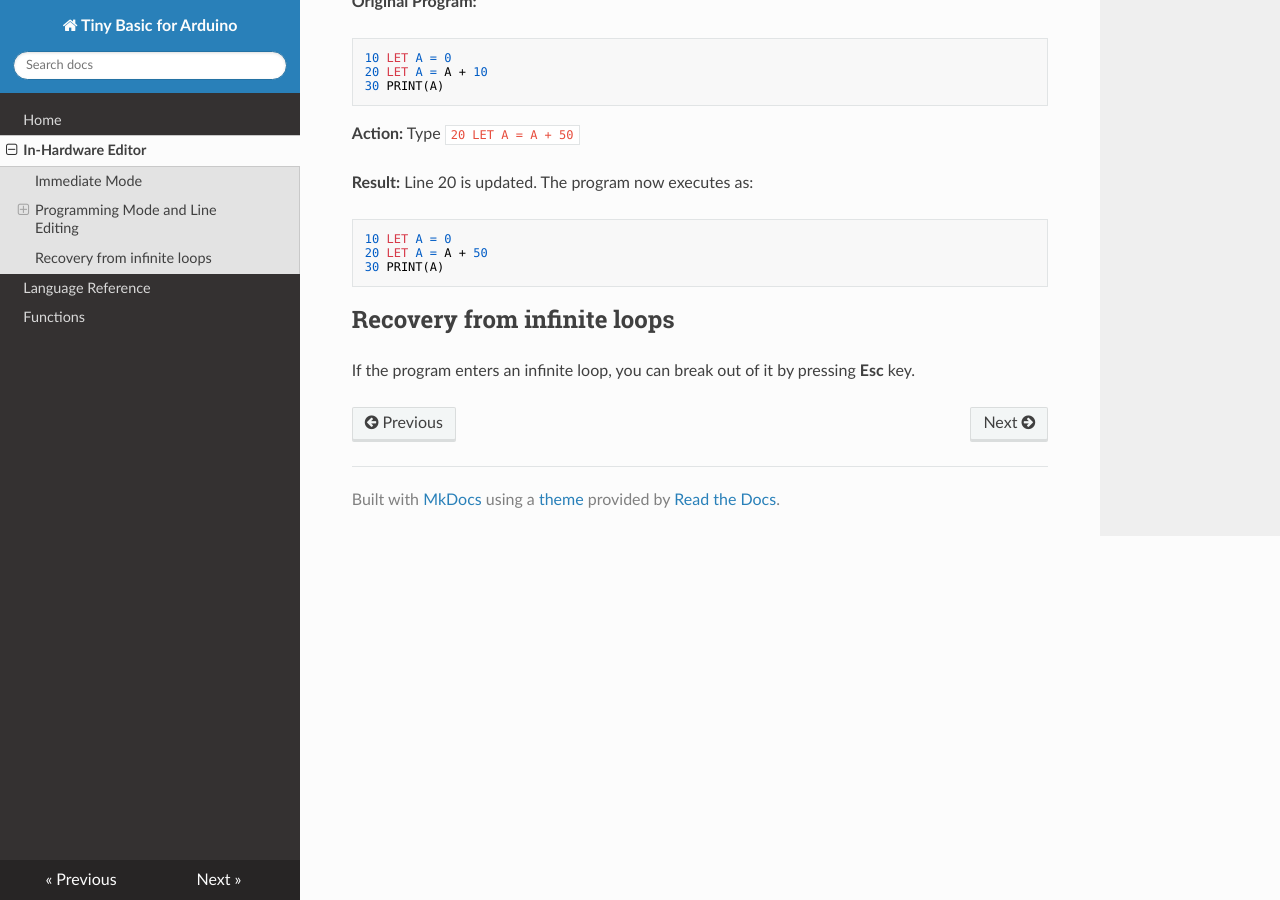
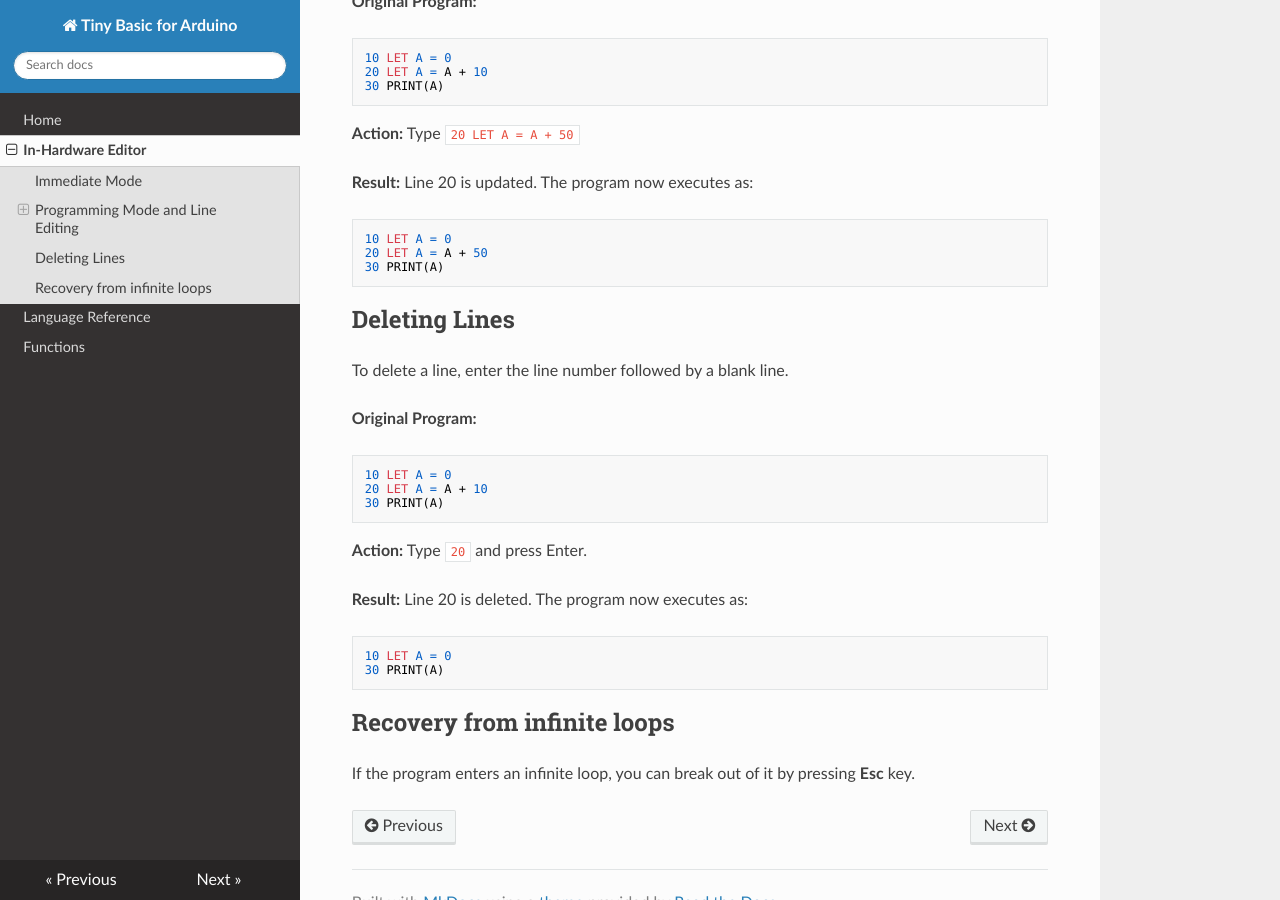
Before and after one commit to dilshan/tiny-basic, an MkDocs documentation site: the page built from docs/editor.md, in a window 1280 px wide and 900 px high, scrolled down 1389 px. Built offline with MkDocs 1.6.1, drawn with Linux system fonts in a browser that asks for light colours; nearby versions of some CDN libraries.

Commit message:
Document the line deletion feature in in-hardware editor page.

````diff
--- a/docs/editor.md
+++ b/docs/editor.md
@@ -60,6 +60,24 @@ To modify an instruction, enter the existing line number followed by the new com
 30 PRINT(A)
 ```
 
+## Deleting Lines
+
+To delete a line, enter the line number followed by a blank line.
+
+**Original Program:**
+```basic
+10 LET A = 0
+20 LET A = A + 10
+30 PRINT(A)
+```
+**Action:** Type `20` and press Enter.
+
+**Result:** Line 20 is deleted. The program now executes as:
+```basic
+10 LET A = 0
+30 PRINT(A)
+```
+
 ## Recovery from infinite loops
 
 If the program enters an infinite loop, you can break out of it by pressing **Esc** key.
````
